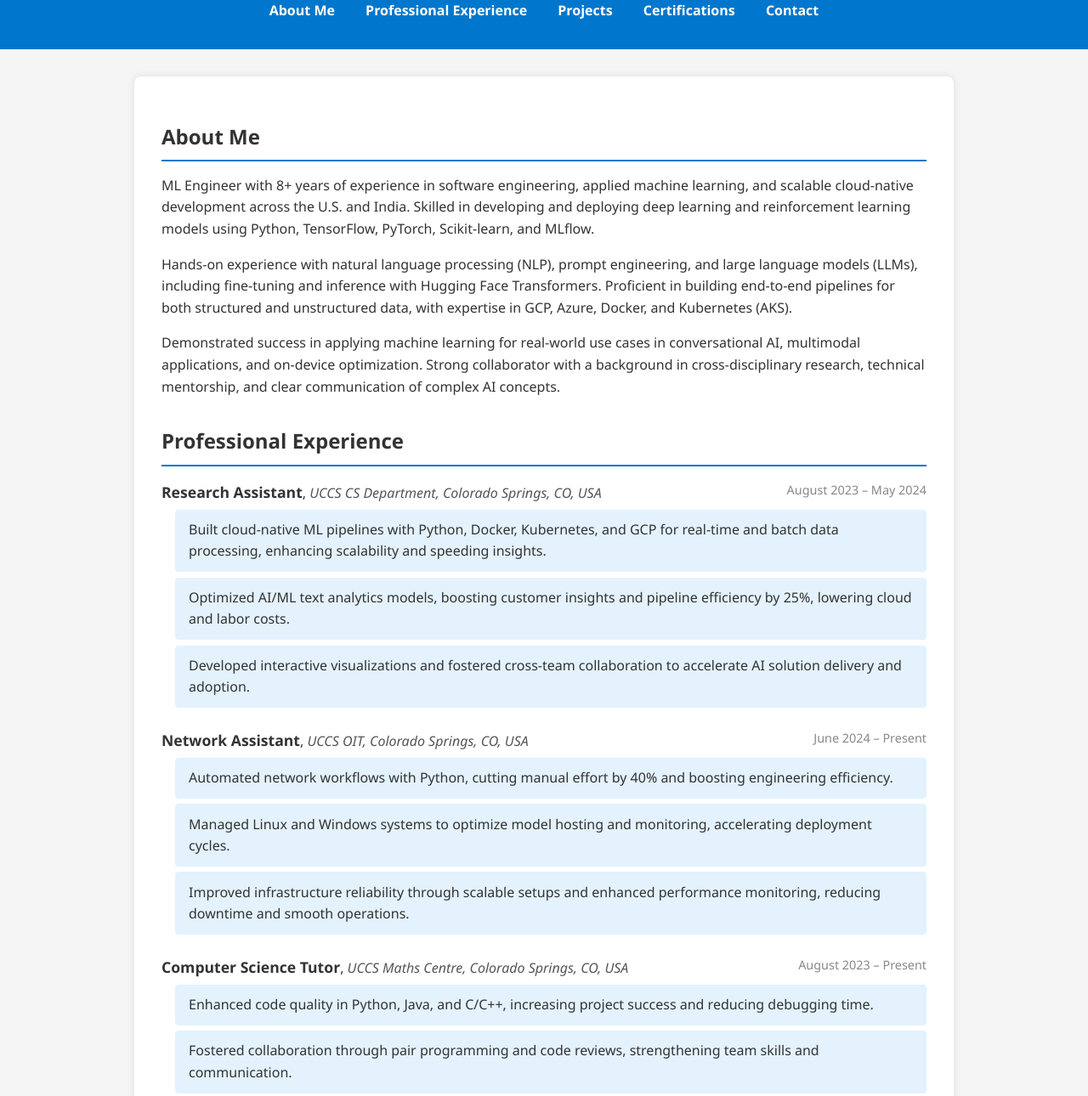
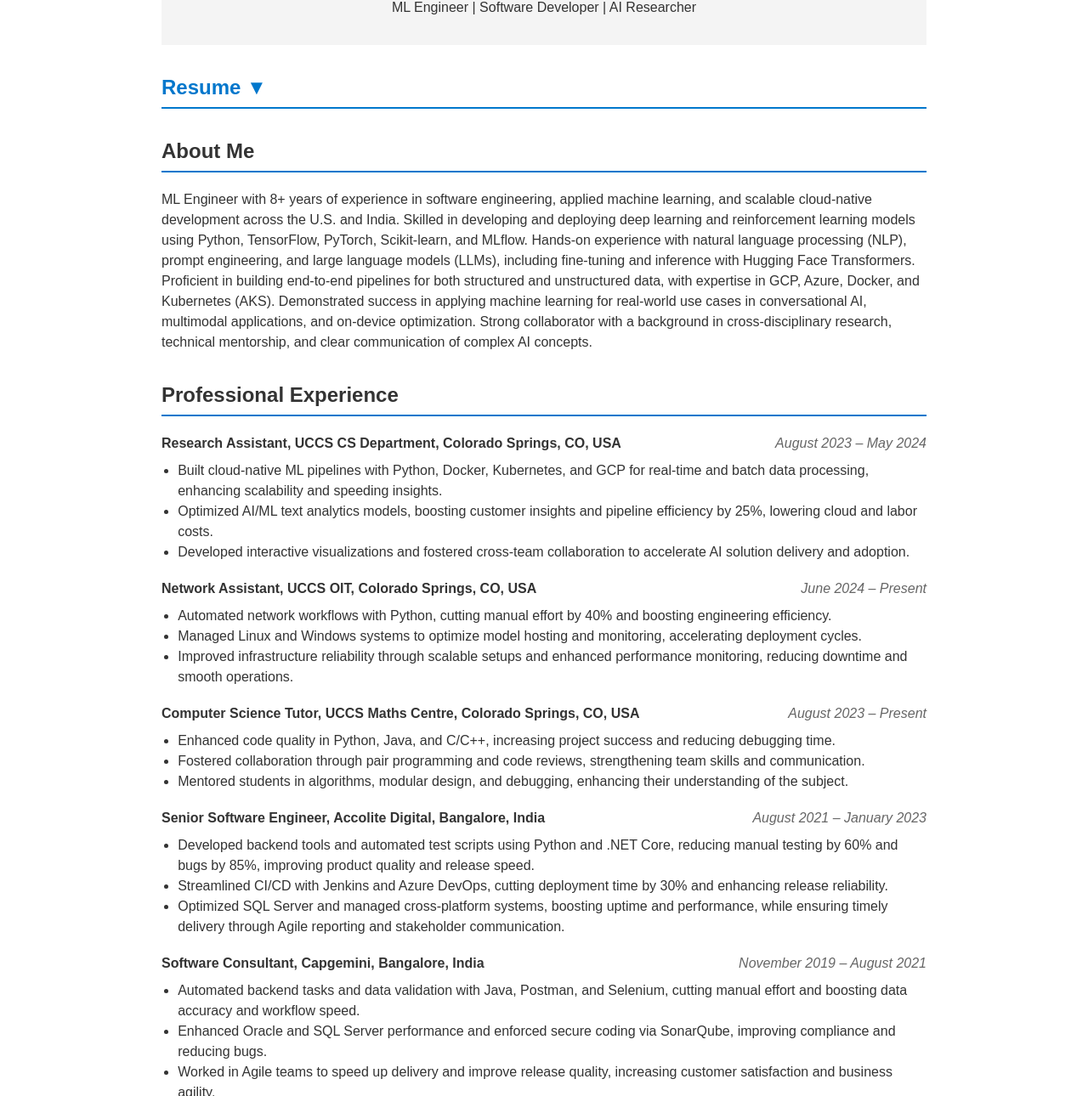
Before and after one commit to NeetaCode/Profile, a plain HTML site: page index.html in a window 1280 px wide. Shown: the part 104-1394 px from the top of the page at 85% size. Drawn offline with Linux system fonts and the light colour scheme.

Commit message:
Update index.html

```diff
--- a/index.html
+++ b/index.html
@@ -3,113 +3,69 @@
 <head>
   <meta charset="UTF-8" />
   <meta name="viewport" content="width=device-width, initial-scale=1" />
-  <title>Jane Doe - Portfolio</title>
+  <title>Portfolio - Jane Doe</title>
   <style>
     body {
-      font-family: 'Segoe UI', Tahoma, Geneva, Verdana, sans-serif;
+      font-family: Arial, sans-serif;
       margin: 0;
-      background: #f5f5f5;
+      padding: 0 1rem;
+      max-width: 900px;
+      margin-left: auto;
+      margin-right: auto;
+      line-height: 1.5;
       color: #333;
-      line-height: 1.6;
     }
-    header {
-      background: #0077cc;
-      color: white;
-      padding: 2rem 1rem;
+    header, footer {
       text-align: center;
+      padding: 1rem 0;
+      background: #f4f4f4;
+      margin-bottom: 1rem;
     }
-    header h1 {
-      margin: 0;
-      font-size: 2.5rem;
-    }
-    nav {
-      margin-top: 0.5rem;
-    }
-    nav a {
-      color: white;
-      text-decoration: none;
-      margin: 0 1rem;
-      font-weight: 600;
-    }
-    nav a:hover {
-      text-decoration: underline;
-    }
-    main {
-      max-width: 900px;
-      margin: 2rem auto;
-      background: white;
-      padding: 2rem;
-      border-radius: 8px;
-      box-shadow: 0 0 8px rgba(0,0,0,0.1);
-    }
-    section {
-      margin-bottom: 2rem;
+    h1 {
+      margin-bottom: 0;
     }
     h2 {
       border-bottom: 2px solid #0077cc;
-      padding-bottom: 0.5rem;
-      margin-bottom: 1rem;
+      padding-bottom: 0.3rem;
+      margin-top: 2rem;
     }
-    ul {
-      list-style: none;
-      padding-left: 0;
+    #resume-toggle {
+      cursor: pointer;
+      color: #0077cc;
+      user-select: none;
+      margin-top: 2rem;
     }
-    ul li {
-      background: #e3f2fd;
-      margin-bottom: 0.5rem;
-      padding: 0.7rem 1rem;
-      border-radius: 4px;
+    .professional, .projects, .certifications, #contact {
+      margin-top: 1rem;
+    }
+    .experience, .project {
+      margin-bottom: 1.2rem;
+    }
+    .experience-title, .project-title {
+      font-weight: bold;
+    }
+    .experience-dates, .project-dates {
+      float: right;
+      font-style: italic;
+      color: #666;
+    }
+    .clear-fix {
+      clear: both;
+    }
+    ul.project-description, ul.experience-description {
+      margin: 0.5rem 0 0 1.2rem;
+      padding: 0;
+      list-style-type: disc;
     }
     a {
       color: #0077cc;
+      text-decoration: none;
     }
     a:hover {
       text-decoration: underline;
     }
-    .job, .project {
-      margin-bottom: 1.5rem;
-    }
-    .job-title, .project-title {
-      font-weight: 700;
-      font-size: 1.1rem;
-    }
-    .job-company, .project-dates {
-      font-style: italic;
-      color: #555;
-    }
-    .job-dates, .project-dates {
-      float: right;
-      color: #888;
-      font-size: 0.9rem;
-    }
-    .job-description, .project-description {
-      margin-top: 0.4rem;
-      margin-left: 1rem;
-    }
-    .job-description li, .project-description li {
-      margin-bottom: 0.4rem;
-    }
-    .clear-fix {
-      clear: both;
-    }
-    footer {
-      text-align: center;
-      padding: 1rem;
-      background: #222;
-      color: white;
-      margin-top: 3rem;
-      clear: both;
-    }
-    .certifications ul {
-      list-style-type: disc;
-      padding-left: 1.5rem;
-      background: none;
-    }
-    .certifications ul li {
-      background: none;
-      margin-bottom: 0.3rem;
-      padding: 0;
-      border-radius: 0;
+    iframe {
+      border: none;
     }
   </style>
 </head>
@@ -117,119 +73,118 @@
 
   <header>
     <h1>Jane Doe</h1>
-    <nav>
-      <a href="#about">About Me</a>
-      <a href="#professional">Professional Experience</a>
-      <a href="#projects">Projects</a>
-      <a href="#certifications">Certifications</a>
-      <a href="#contact">Contact</a>
-    </nav>
+    <p>ML Engineer | Software Developer | AI Researcher</p>
   </header>
 
   <main>
+
+    <!-- Resume Toggle Section -->
+    <section id="resume-section">
+      <h2 id="resume-toggle">Resume ▼</h2>
+      <div id="resume-content" style="display: none; margin-top: 1rem;">
+        <!-- Replace 'resume.pdf' with your actual PDF file path -->
+        <iframe
+          src="resume.pdf"
+          width="100%"
+          height="600px"
+          title="Resume PDF"
+        ></iframe>
+      </div>
+    </section>
+
+    <!-- About Me -->
     <section id="about">
       <h2>About Me</h2>
       <p>
-        ML Engineer with 8+ years of experience in software engineering, applied machine learning, and scalable cloud-native development across the U.S. and India. Skilled in developing and deploying deep learning and reinforcement learning models using Python, TensorFlow, PyTorch, Scikit-learn, and MLflow.
-      </p>
-      <p>
-        Hands-on experience with natural language processing (NLP), prompt engineering, and large language models (LLMs), including fine-tuning and inference with Hugging Face Transformers. Proficient in building end-to-end pipelines for both structured and unstructured data, with expertise in GCP, Azure, Docker, and Kubernetes (AKS).
-      </p>
-      <p>
-        Demonstrated success in applying machine learning for real-world use cases in conversational AI, multimodal applications, and on-device optimization. Strong collaborator with a background in cross-disciplinary research, technical mentorship, and clear communication of complex AI concepts.
+        ML Engineer with 8+ years of experience in software engineering, applied machine learning, and scalable cloud-native development across the U.S. and India. Skilled in developing and deploying deep learning and reinforcement learning models using Python, TensorFlow, PyTorch, Scikit-learn, and MLflow. Hands-on experience with natural language processing (NLP), prompt engineering, and large language models (LLMs), including fine-tuning and inference with Hugging Face Transformers. Proficient in building end-to-end pipelines for both structured and unstructured data, with expertise in GCP, Azure, Docker, and Kubernetes (AKS). Demonstrated success in applying machine learning for real-world use cases in conversational AI, multimodal applications, and on-device optimization. Strong collaborator with a background in cross-disciplinary research, technical mentorship, and clear communication of complex AI concepts.
       </p>
     </section>
 
-    <section id="professional">
+    <!-- Professional Experience -->
+    <section id="professional" class="professional">
       <h2>Professional Experience</h2>
 
-      <div class="job">
+      <div class="experience">
         <div>
-          <span class="job-title">Research Assistant</span>,
-          <span class="job-company">UCCS CS Department, Colorado Springs, CO, USA</span>
-          <span class="job-dates">August 2023 – May 2024</span>
+          <span class="experience-title">Research Assistant, UCCS CS Department, Colorado Springs, CO, USA</span>
+          <span class="experience-dates">August 2023 – May 2024</span>
           <div class="clear-fix"></div>
         </div>
-        <ul class="job-description">
+        <ul class="experience-description">
           <li>Built cloud-native ML pipelines with Python, Docker, Kubernetes, and GCP for real-time and batch data processing, enhancing scalability and speeding insights.</li>
           <li>Optimized AI/ML text analytics models, boosting customer insights and pipeline efficiency by 25%, lowering cloud and labor costs.</li>
           <li>Developed interactive visualizations and fostered cross-team collaboration to accelerate AI solution delivery and adoption.</li>
         </ul>
       </div>
 
-      <div class="job">
+      <div class="experience">
         <div>
-          <span class="job-title">Network Assistant</span>,
-          <span class="job-company">UCCS OIT, Colorado Springs, CO, USA</span>
-          <span class="job-dates">June 2024 – Present</span>
+          <span class="experience-title">Network Assistant, UCCS OIT, Colorado Springs, CO, USA</span>
+          <span class="experience-dates">June 2024 – Present</span>
           <div class="clear-fix"></div>
         </div>
-        <ul class="job-description">
+        <ul class="experience-description">
           <li>Automated network workflows with Python, cutting manual effort by 40% and boosting engineering efficiency.</li>
           <li>Managed Linux and Windows systems to optimize model hosting and monitoring, accelerating deployment cycles.</li>
           <li>Improved infrastructure reliability through scalable setups and enhanced performance monitoring, reducing downtime and smooth operations.</li>
         </ul>
       </div>
 
-      <div class="job">
+      <div class="experience">
         <div>
-          <span class="job-title">Computer Science Tutor</span>,
-          <span class="job-company">UCCS Maths Centre, Colorado Springs, CO, USA</span>
-          <span class="job-dates">August 2023 – Present</span>
+          <span class="experience-title">Computer Science Tutor, UCCS Maths Centre, Colorado Springs, CO, USA</span>
+          <span class="experience-dates">August 2023 – Present</span>
           <div class="clear-fix"></div>
         </div>
-        <ul class="job-description">
+        <ul class="experience-description">
           <li>Enhanced code quality in Python, Java, and C/C++, increasing project success and reducing debugging time.</li>
           <li>Fostered collaboration through pair programming and code reviews, strengthening team skills and communication.</li>
           <li>Mentored students in algorithms, modular design, and debugging, enhancing their understanding of the subject.</li>
         </ul>
       </div>
 
-      <div class="job">
+      <div class="experience">
         <div>
-          <span class="job-title">Senior Software Engineer</span>,
-          <span class="job-company">Accolite Digital, Bangalore, India</span>
-          <span class="job-dates">August 2021 – January 2023</span>
+          <span class="experience-title">Senior Software Engineer, Accolite Digital, Bangalore, India</span>
+          <span class="experience-dates">August 2021 – January 2023</span>
           <div class="clear-fix"></div>
         </div>
-        <ul class="job-description">
+        <ul class="experience-description">
           <li>Developed backend tools and automated test scripts using Python and .NET Core, reducing manual testing by 60% and bugs by 85%, improving product quality and release speed.</li>
           <li>Streamlined CI/CD with Jenkins and Azure DevOps, cutting deployment time by 30% and enhancing release reliability.</li>
           <li>Optimized SQL Server and managed cross-platform systems, boosting uptime and performance, while ensuring timely delivery through Agile reporting and stakeholder communication.</li>
         </ul>
       </div>
 
-      <div class="job">
+      <div class="experience">
         <div>
-          <span class="job-title">Software Consultant</span>,
-          <span class="job-company">Capgemini, Bangalore, India</span>
-          <span class="job-dates">November 2019 – August 2021</span>
+          <span class="experience-title">Software Consultant, Capgemini, Bangalore, India</span>
+          <span class="experience-dates">November 2019 – August 2021</span>
           <div class="clear-fix"></div>
         </div>
-        <ul class="job-description">
+        <ul class="experience-description">
           <li>Automated backend tasks and data validation with Java, Postman, and Selenium, cutting manual effort and boosting data accuracy and workflow speed.</li>
           <li>Enhanced Oracle and SQL Server performance and enforced secure coding via SonarQube, improving compliance and reducing bugs.</li>
           <li>Worked in Agile teams to speed up delivery and improve release quality, increasing customer satisfaction and business agility.</li>
         </ul>
       </div>
 
-      <div class="job">
+      <div class="experience">
         <div>
-          <span class="job-title">Systems Engineer</span>,
-          <span class="job-company">Tata Consultancy Services, Bangalore, India</span>
-          <span class="job-dates">June 2015 – November 2019</span>
+          <span class="experience-title">Systems Engineer, Tata Consultancy Services, Bangalore, India</span>
+          <span class="experience-dates">June 2015 – November 2019</span>
           <div class="clear-fix"></div>
         </div>
-        <ul class="job-description">
+        <ul class="experience-description">
           <li>Automated deployments and system tasks using Jenkins, PowerShell, and Bash, speeding up releases and reducing errors.</li>
           <li>Boosted software quality and security with Selenium, Maven, TestNG, and SonarQube, cutting manual testing by 30% and minimizing risks.</li>
           <li>Improved performance and scalability through Oracle/SQL optimizations and Docker, paving the way for Kubernetes-based cloud adoption.</li>
         </ul>
       </div>
-
     </section>
 
-    <section id="projects">
+    <!-- Projects -->
+    <section id="projects" class="projects">
       <h2>Projects</h2>
 
       <div class="project">
@@ -285,6 +240,7 @@
       </div>
     </section>
 
+    <!-- Certifications -->
     <section id="certifications" class="certifications">
       <h2>Certifications</h2>
       <ul>
@@ -293,17 +249,34 @@
       </ul>
     </section>
 
+    <!-- Contact -->
     <section id="contact">
       <h2>Contact</h2>
       <p>Email: <a href="mailto:jane.doe@example.com">jane.doe@example.com</a></p>
       <p>LinkedIn: <a href="https://linkedin.com/in/janedoe" target="_blank" rel="noopener noreferrer">linkedin.com/in/janedoe</a></p>
       <p>GitHub: <a href="https://github.com/janedoe" target="_blank" rel="noopener noreferrer">github.com/janedoe</a></p>
     </section>
+
   </main>
 
   <footer>
     <p>© 2025 Jane Doe</p>
   </footer>
 
+  <script>
+    const toggle = document.getElementById('resume-toggle');
+    const content = document.getElementById('resume-content');
+
+    toggle.addEventListener('click', () => {
+      if (content.style.display === 'none') {
+        content.style.display = 'block';
+        toggle.textContent = 'Resume ▲';
+      } else {
+        content.style.display = 'none';
+        toggle.textContent = 'Resume ▼';
+      }
+    });
+  </script>
+
 </body>
 </html>
```
